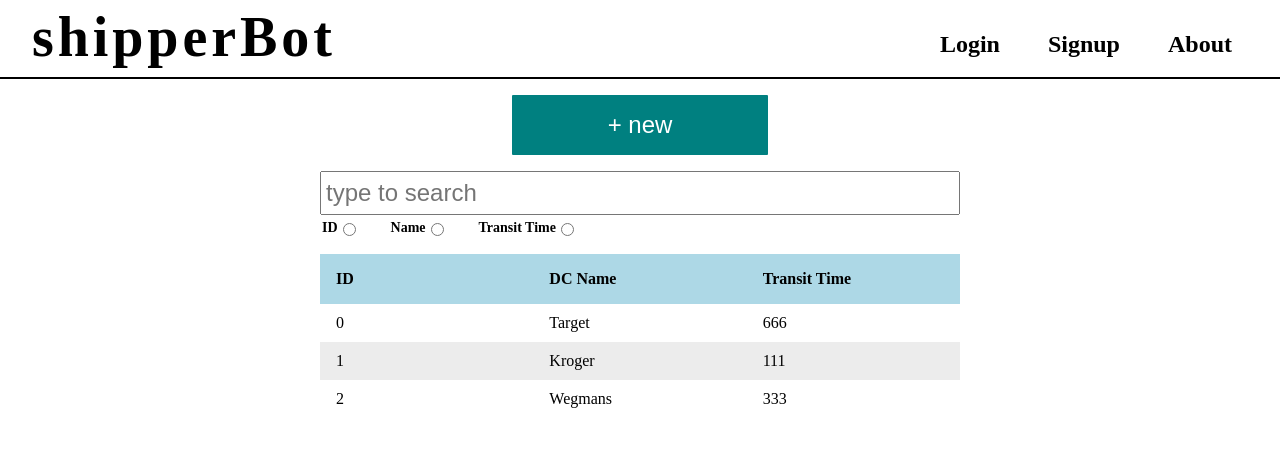
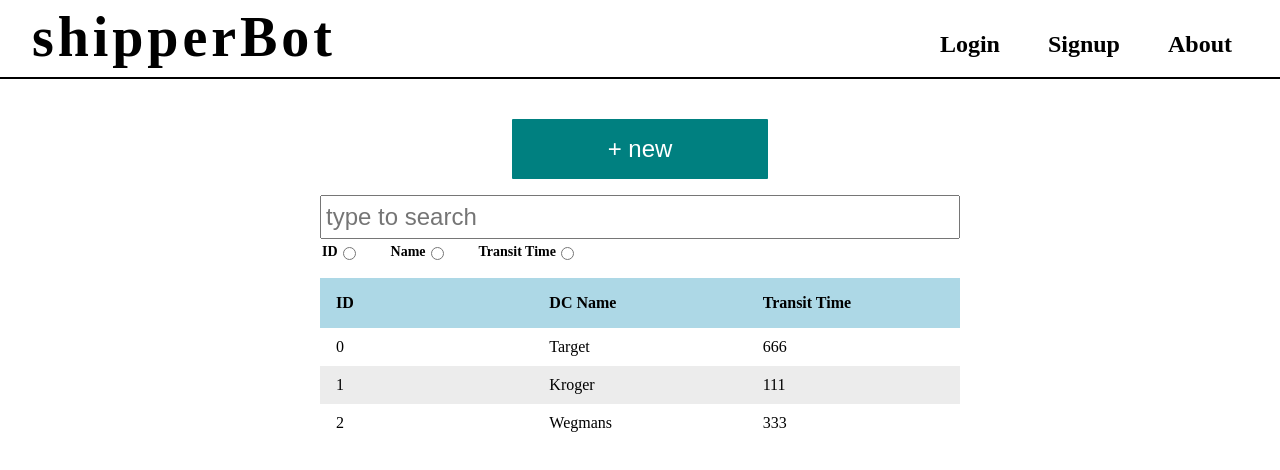
Before and after one commit to austin-bagwell/shipperbot-frontend, a React (Create React App) app: page /consignees in a window 1280 px wide. Shown: the top 470 px of the page. Built offline with nearby package versions, Linux system fonts and the light colour scheme.

Commit message:
use Main in Consignees page

```diff
--- a/src/pages/Consignees.js
+++ b/src/pages/Consignees.js
@@ -1,4 +1,5 @@
 import styled from "styled-components";
+import { Main } from "../components/wrappers/MainContentWrapper";
 import {
   Table,
   TableBody,
@@ -8,7 +9,7 @@ import {
 } from "../components/elements/Table";
 import { ControlPanel } from "../components/ControlPanel";
 
-const ContentWrapper = styled.section`
+const StyledMain = styled(Main)`
   max-width: 50vw;
   margin: auto;
 `;
@@ -43,7 +44,7 @@ const consigneeRows = dummyConsignees.map((consignee) => {
 
 export default function Consignees(props) {
   return (
-    <ContentWrapper>
+    <StyledMain>
       <ControlPanel></ControlPanel>
       <Table numColumns={3}>
         <TableRow>
@@ -53,6 +54,6 @@ export default function Consignees(props) {
         </TableRow>
         <TableBody>{consigneeRows}</TableBody>
       </Table>
-    </ContentWrapper>
+    </StyledMain>
   );
 }
```
